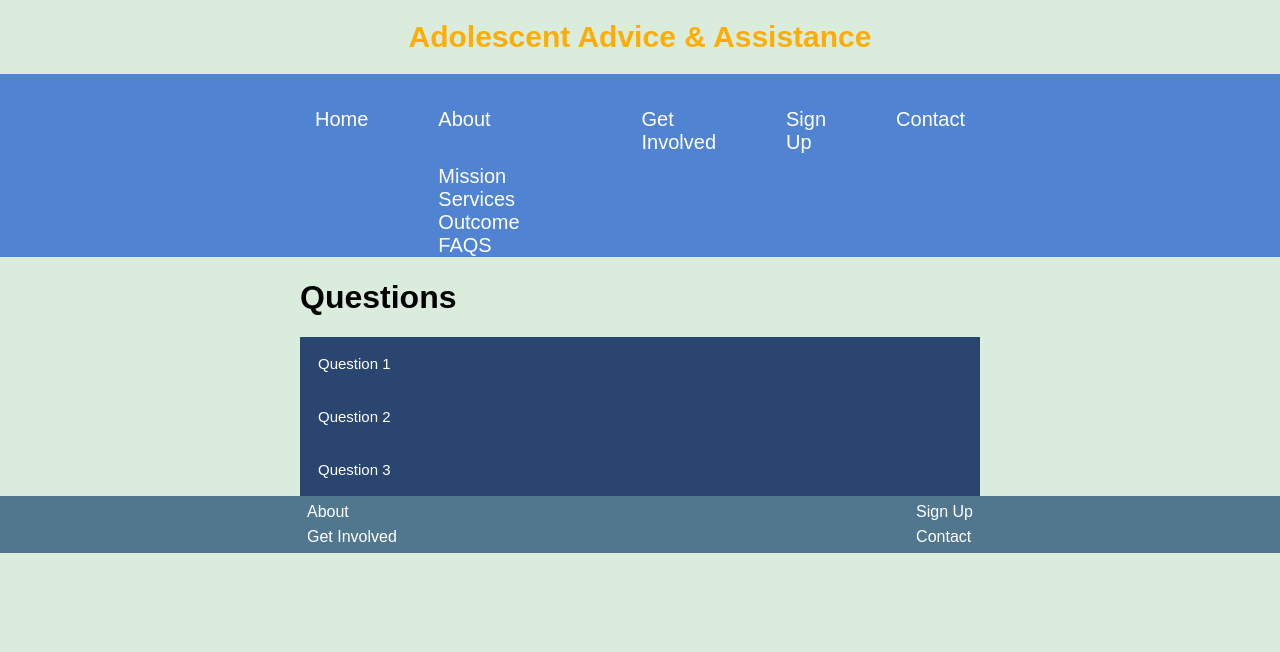
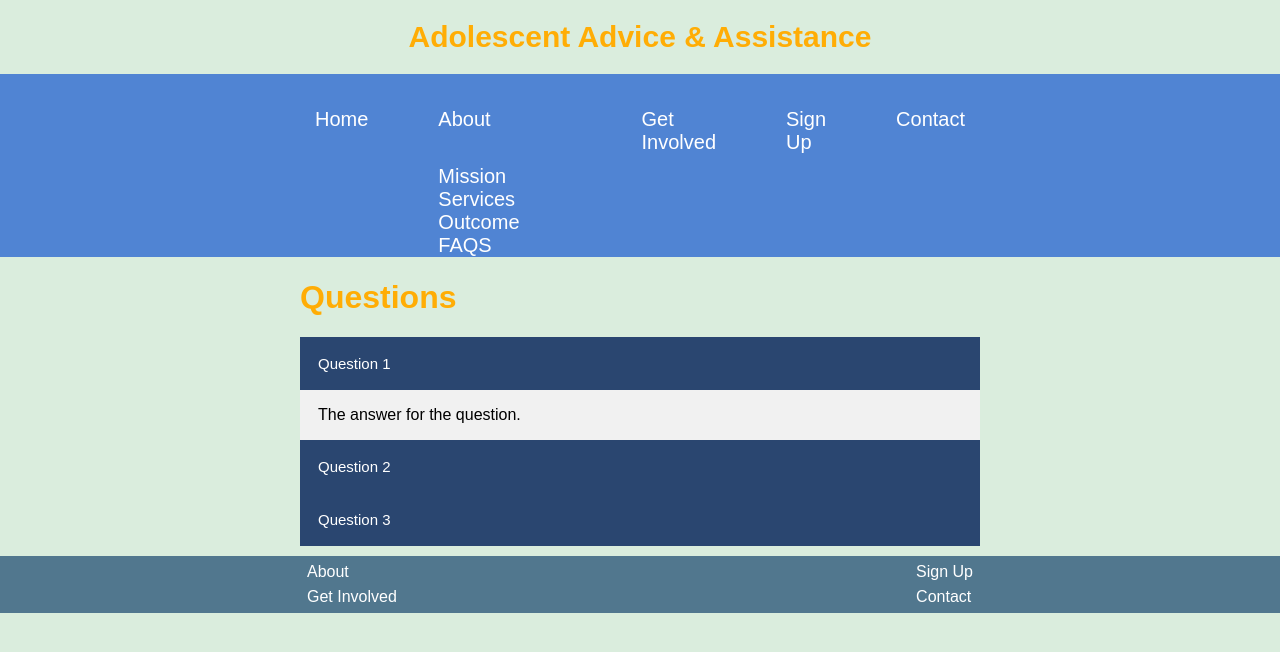
Before and after one commit to Zoryna/mental-health-proposal, a plain HTML site: page about4.html in a window 1280 px wide. Both pictures are taken after a click on the button "Question 1". Drawn offline with Linux system fonts and the light colour scheme.

Commit message:
Fixed the stucture of the questins and answers

```diff
--- a/about4.html
+++ b/about4.html
@@ -32,9 +32,6 @@
     <a href="contact.html" id="right"> Contact</a>
   </div>
 
-
-
-
   <div class="about4contents">
     <h1>Questions</h1>
 
@@ -48,16 +45,11 @@
     </div>
     <button class="question">Question 3</button>
     <div class="answer">
-      <p id="bottom">The answer for the question</p>
+      <p>The answer for the question</p>
     </div>
   </div>
 
-
-
-
-
-
-  <div class="footer">
+  <div class="footer" id="top">
     <div id="left">
       <a href= "about1.html" style="text-decoration: none; color: white;"> About</a>
       <a href="getinvolved.html" style="text-decoration: none; color: white;"> Get Involved</a>
--- a/css/about4.css
+++ b/css/about4.css
@@ -1,8 +1,12 @@
 .about4contents {
-  /*display: flex;*/
+  display: flex;
   flex-direction: column;
   margin-left: 300px;
   margin-right: 300px;
+}
+
+.about4contents h1 {
+  color: #FFAD05 /*dark yellow*/
 }
 
 .question {
@@ -25,6 +29,6 @@
 }
 
 
-#bottom {
-  margin-bottom: 10px;
+#top {
+  margin-top: 10px;
 }
--- a/js/about4.js
+++ b/js/about4.js
@@ -1,14 +1,14 @@
-var coll = document.getElementsByClassName("question");
+var ques = document.getElementsByClassName("question");
 var i;
 
-for (i = 0; i < coll.length; i++) {
-  coll[i].addEventListener("click", function() {
+for (i = 0; i < ques.length; i++) {
+  ques[i].addEventListener("click", function() {
     this.classList.toggle("active");
     var answer = this.nextElementSibling;
-    if (answer.display === "block") {
-      answer.display = "none";
+    if (answer.style.display === "block") {
+      answer.style.display = "none";
     } else {
-      answer.display = "block";
+      answer.style.display = "block";
     }
   });
 }
```
